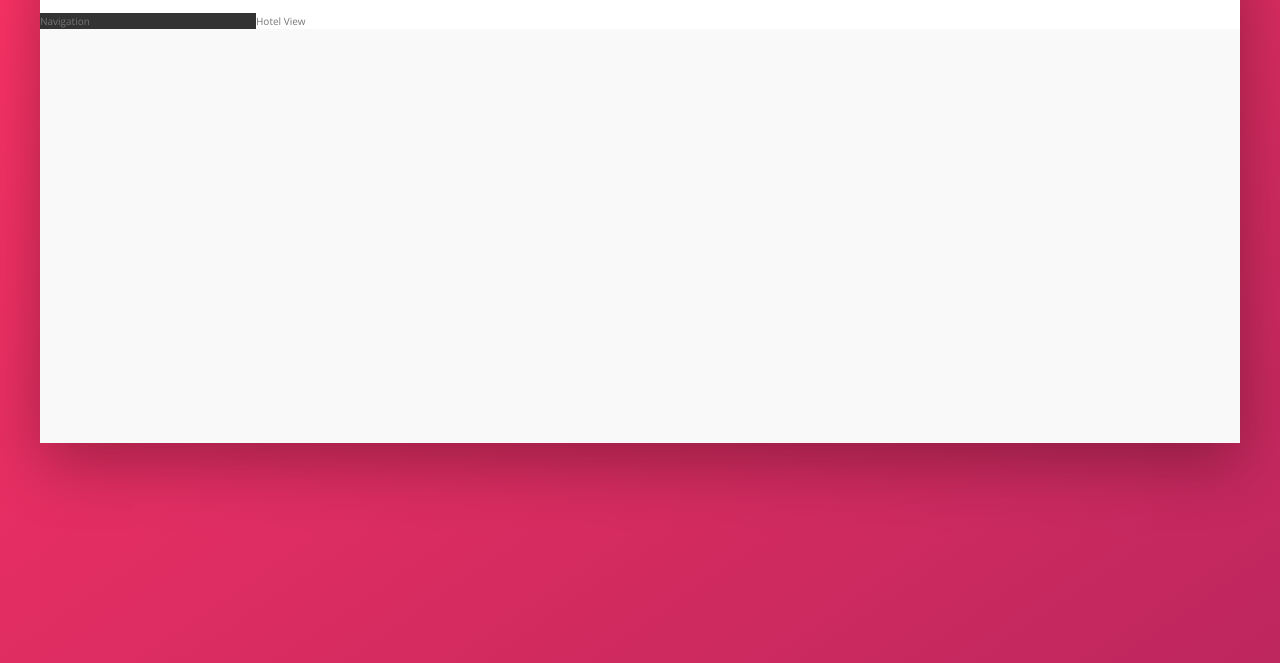
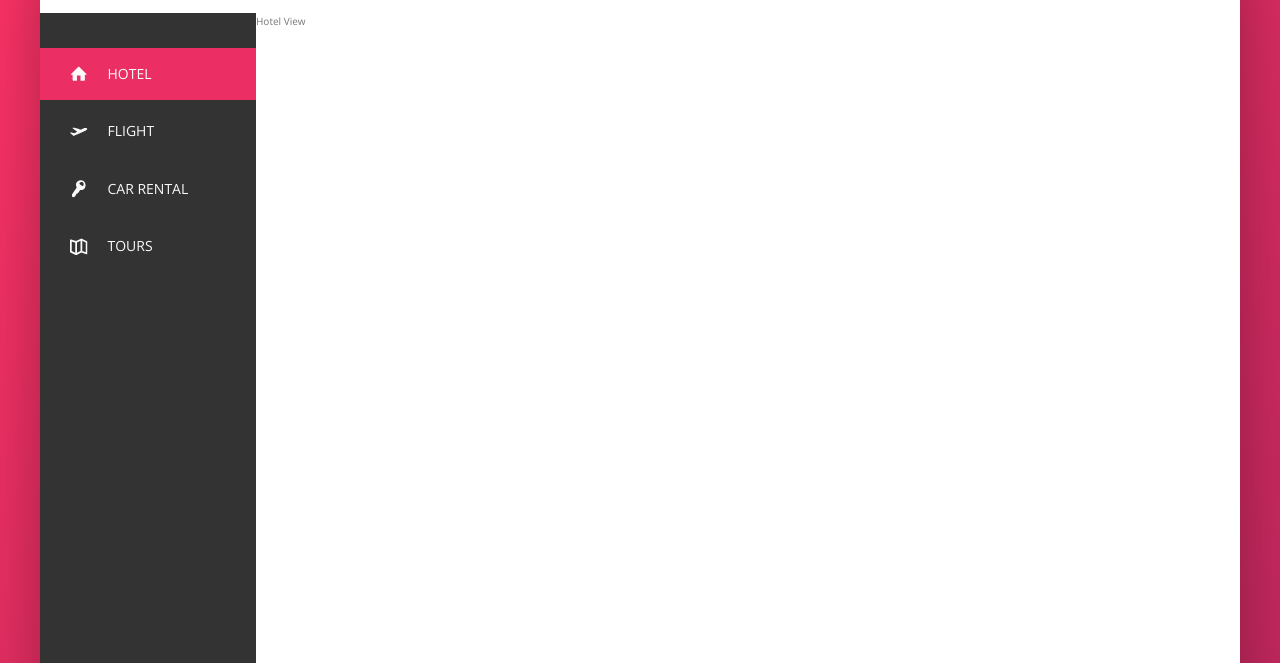
Before and after one commit to shrirangmhalgi/trillo, a website: page index.html in a window 1280 px wide. Shown: the part 137-800 px from the top of the page. Drawn offline with nearby package versions, Linux system fonts and the light colour scheme.

Commit message:
Added the side-nav

```diff
--- a/index.html
+++ b/index.html
@@ -48,8 +48,48 @@
     </header>
     <div class="content">
       <nav class="sidebar">
-        Navigation
+        <ul class="side-nav">
+          <li class="side-nav__item side-nav__item--active">
+            <a href="#" class="side-nav__link">
+              <svg class="side-nav__icon">
+                <use xlink:href="img/sprite.svg#icon-home"></use>
+              </svg>
+              <span>Hotel</span>
+            </a>
+          </li>
+
+          <li class="side-nav__item">
+            <a href="#" class="side-nav__link">
+              <svg class="side-nav__icon">
+                <use xlink:href="img/sprite.svg#icon-aircraft-take-off"></use>
+              </svg>
+              <span>Flight</span>
+            </a>
+          </li>
+
+          <li class="side-nav__item">
+            <a href="#" class="side-nav__link">
+              <svg class="side-nav__icon">
+                <use xlink:href="img/sprite.svg#icon-key"></use>
+              </svg>
+              <span>Car Rental</span>
+            </a>
+          </li>
+
+          <li class="side-nav__item">
+            <a href="#" class="side-nav__link">
+              <svg class="side-nav__icon">
+                <use xlink:href="img/sprite.svg#icon-map"></use>
+              </svg>
+              <span>Tours</span>
+            </a>
+          </li>
+        </ul>
+        <div class="legal">
+          &copy; 2019 by Trillo. All rights reserved.
+        </div>
       </nav>
+
       <main class="hotel-view">
         Hotel View
       </main>
--- a/sass/_components.scss
+++ b/sass/_components.scss
@@ -119,3 +119,73 @@
     margin-right: 1rem;
   }
 }
+
+////////////////////////////////////////////
+//Side Navigation
+.side-nav{
+  font-size: 1.4rem;
+  list-style: none;
+  margin-top: 3.5rem;
+
+  &__item{
+    position: relative;
+
+    &:not(:last-child){
+      margin-bottom: 0.5rem;
+    }
+  }
+
+  &__item::before{
+    content: "";
+    position: absolute;
+    top: 0;
+    left: 0;
+    height: 100%;
+    width: 3px;
+    background-color: var(--color-primary);
+    transform: scaleY(0);
+    // transform-origin: bottom; //this starts the origin from bottom
+    transition: transform 0.2s,
+                width 0.4s cubic-bezier(1,0,0,1) 0.2s,
+                background-color 0.1s;
+  }
+
+  &__item:hover::before,
+  &__item--active::before{
+    transform: scaleY(1);
+    width: 100%;
+  }
+
+  &__item:active::before{
+    background-color: var(--color-primary-light);
+  }
+
+  &__link:link, &__link:visited{
+    color: var(--color-grey-light-1);
+    text-decoration: none;
+    text-transform: uppercase;
+    display: block;
+    padding: 1.5rem 3rem;
+    position: relative;
+    z-index: 10; //works only if we have a specified position
+
+    display: flex;
+    align-items: center;
+  }
+
+  &__icon{
+    width: 1.75rem;
+    height: 1.75rem;
+    margin-right: 2rem;
+    fill: currentColor; //currrent color is the color of parent element..
+  }
+}
+
+////////////////////////////////////////////
+//Legal Text
+.legal{
+  font-size: 1.2rem;
+  color: var(--color-grey-light-4);
+  text-align: center;
+  padding: 2.5rem;
+}
--- a/sass/_layouts.scss
+++ b/sass/_layouts.scss
@@ -25,9 +25,14 @@
   background-color: var(--color-grey-dark-1);
   //flex basis is the property that controls size of the flex item
   flex: 0 0 18%; //flex grow, flex shrink and flex basis
+  display: flex;
+  flex-direction: column; //this changes the direction of main axis to column.
+  justify-content: space-between;
 }
 
 .hotel-view{
   background-color: #fff;
   flex: 1; //it should grow over all the available space.
+
+  height: 80rem;
 }
```
Also changed, not shown: css/style.css.
